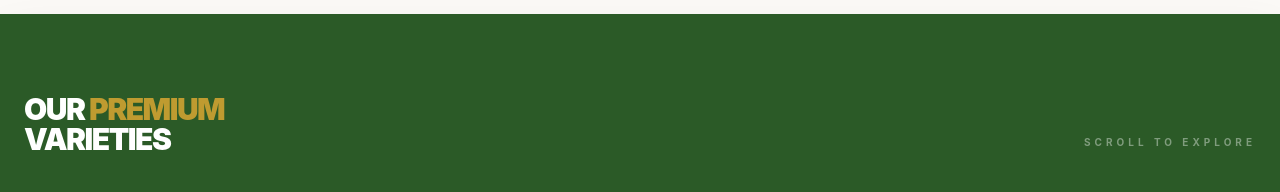
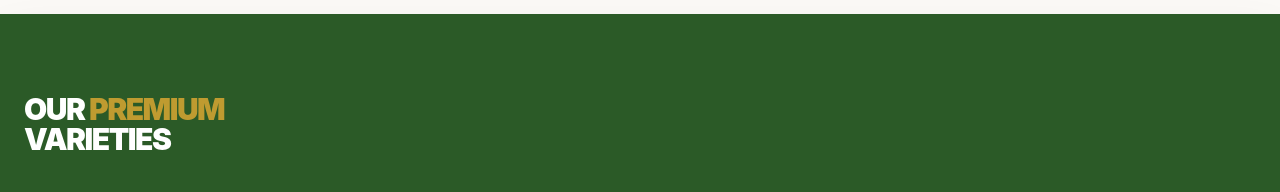
Before and after one commit to SaitejaGangireddi/stackblitz-starters-ua4suytn, a Next.js app: page / in a window 1280 px wide. Shown: the part 1780-1972 px from the top of the page. Built offline with nearby package versions, Linux system fonts and the light colour scheme.

Commit message:
fix: resolve typescript state type error in paddy page

```diff
--- a/app/page.tsx
+++ b/app/page.tsx
@@ -256,7 +256,6 @@ export default function HomePage() {
             Varieties
           </h2>
           <span className="text-white/40 font-bold text-[10px] uppercase tracking-[0.4em] mb-1">
-            Scroll to explore
           </span>
         </div>
 
```
